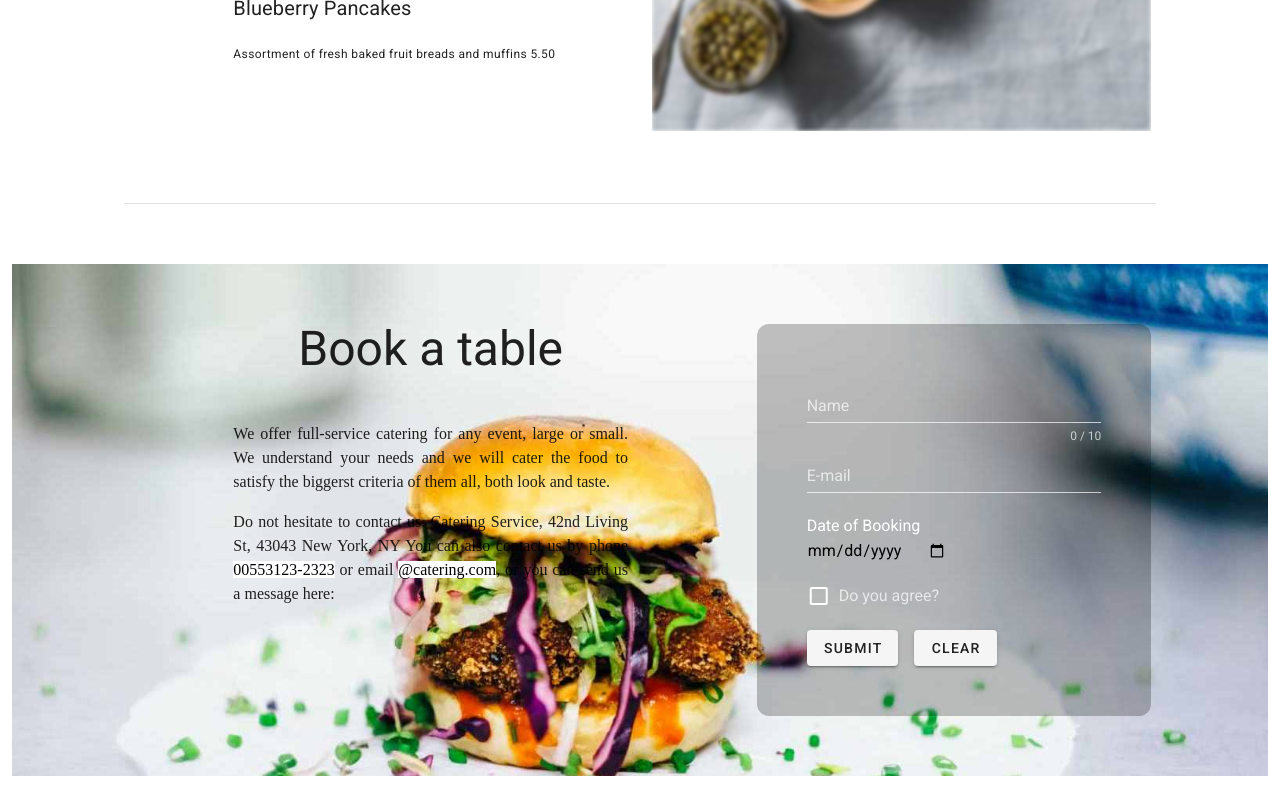
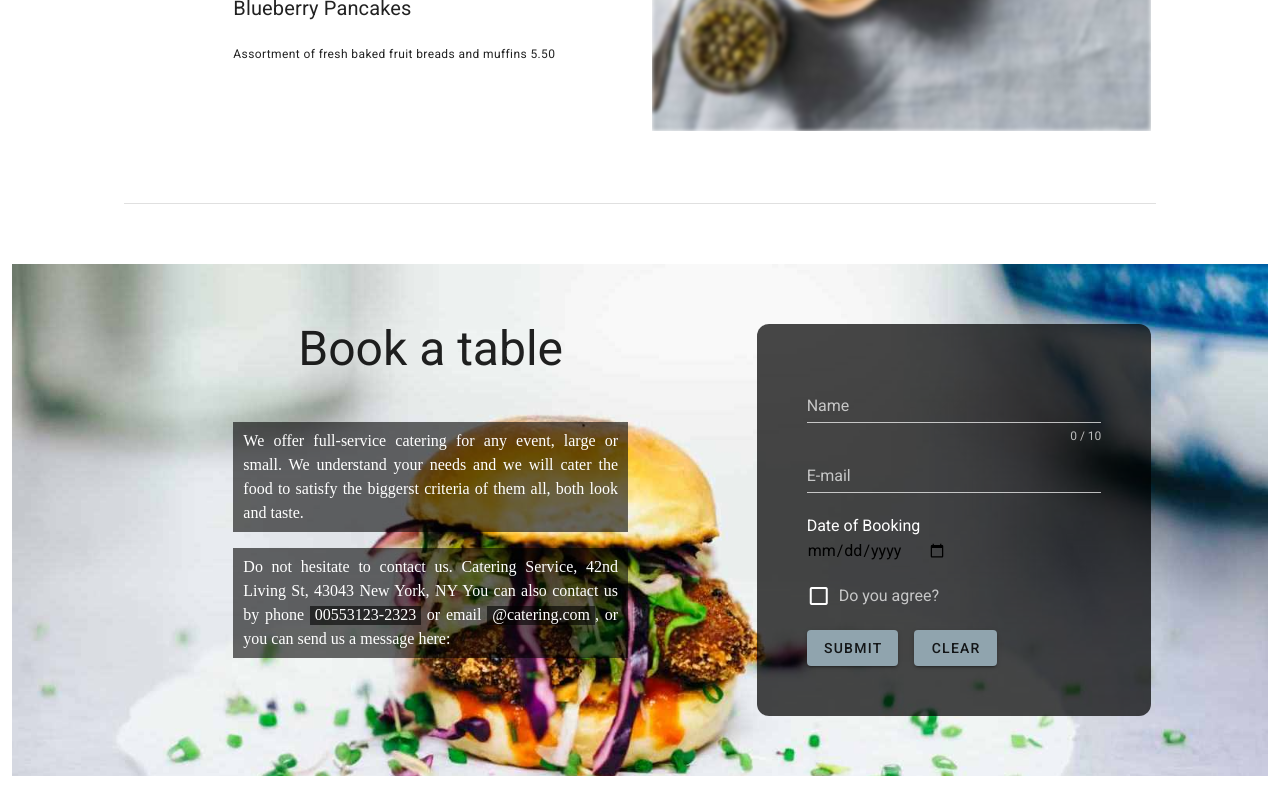
Before and after one commit to OwaisAtVidyaMantra/Dashboard, a Vue app: page /#/about in a window 1280 px wide. Shown: the part 1515-2315 px from the top of the page. Built offline with nearby package versions, Linux system fonts and the light colour scheme.

Commit message:
added styles to about and footer

```diff
--- a/src/components/BookingForm.vue
+++ b/src/components/BookingForm.vue
@@ -1,6 +1,7 @@
 <template>
   <form>
-    <v-text-field color="white"
+    <v-text-field
+      color="white"
       dark
       v-model="name"
       :error-messages="nameErrors"
@@ -20,7 +21,8 @@
       @blur="$v.email.$touch()"
     ></v-text-field>
 
-    <label style="color:#fff"> Date of Booking</label> <v-spacer></v-spacer> <input type="date" style="border 2px solid black" />
+    <label style="color: #fff"> Date of Booking</label> <v-spacer></v-spacer>
+    <input type="date" style="border 2px solid black" />
     <!-- <v-select
       v-model="select"
       :items="items"
@@ -40,21 +42,14 @@
       @blur="$v.checkbox.$touch()"
     ></v-checkbox>
 
-    <v-btn
-      class="mr-4"
-      @click="submit"
-    >
-      submit
-    </v-btn>
-    <v-btn @click="clear">
-      clear
-    </v-btn>
+    <v-btn class="mr-4 blue-grey lighten-2" @click="submit"> submit </v-btn>
+    <v-btn @click="clear" class="blue-grey lighten-2"> clear </v-btn>
   </form>
 </template>
 
 <script>
-  import { validationMixin } from 'vuelidate'
-  import { required, maxLength, email } from 'vuelidate/lib/validators'
+import { validationMixin } from "vuelidate";
+import { required, maxLength, email } from "vuelidate/lib/validators";
 
 export default {
   mixins: [validationMixin],
@@ -64,15 +59,15 @@
     email: { required, email },
     //   select: { required },
     checkbox: {
-        checked (val) {
-          return val
+      checked(val) {
+        return val;
       },
     },
   },
 
   data: () => ({
-      name: '',
-      email: '',
+    name: "",
+    email: "",
     //   select: null,
     //   items: [
     //     'Item 1',
@@ -81,15 +76,17 @@
     //     'Item 4',
     //   ],
     checkbox: false,
-       picker: (new Date(Date.now() - (new Date()).getTimezoneOffset() * 60000)).toISOString().substr(0, 10),
+    picker: new Date(Date.now() - new Date().getTimezoneOffset() * 60000)
+      .toISOString()
+      .substr(0, 10),
   }),
 
   computed: {
-      checkboxErrors () {
-        const errors = []
-        if (!this.$v.checkbox.$dirty) return errors
-        !this.$v.checkbox.checked && errors.push('You must agree to continue!')
-        return errors
+    checkboxErrors() {
+      const errors = [];
+      if (!this.$v.checkbox.$dirty) return errors;
+      !this.$v.checkbox.checked && errors.push("You must agree to continue!");
+      return errors;
     },
     //   selectErrors () {
     //     const errors = []
@@ -97,43 +94,44 @@
     //     !this.$v.select.required && errors.push('Item is required')
     //     return errors
     //   },
-      nameErrors () {
-        const errors = []
-        if (!this.$v.name.$dirty) return errors
-        !this.$v.name.maxLength && errors.push('Name must be at most 10 characters long')
-        !this.$v.name.required && errors.push('Name is required.')
-        return errors
+    nameErrors() {
+      const errors = [];
+      if (!this.$v.name.$dirty) return errors;
+      !this.$v.name.maxLength &&
+        errors.push("Name must be at most 10 characters long");
+      !this.$v.name.required && errors.push("Name is required.");
+      return errors;
     },
-      emailErrors () {
-        const errors = []
-        if (!this.$v.email.$dirty) return errors
-        !this.$v.email.email && errors.push('Must be valid e-mail')
-        !this.$v.email.required && errors.push('E-mail is required')
-        return errors
+    emailErrors() {
+      const errors = [];
+      if (!this.$v.email.$dirty) return errors;
+      !this.$v.email.email && errors.push("Must be valid e-mail");
+      !this.$v.email.required && errors.push("E-mail is required");
+      return errors;
     },
   },
 
   methods: {
-      submit () {
-        this.$v.$touch()
+    submit() {
+      this.$v.$touch();
     },
-      clear () {
-        this.$v.$reset()
-        this.name = ''
-        this.email = ''
-        this.select = null
-        this.checkbox = false
+    clear() {
+      this.$v.$reset();
+      this.name = "";
+      this.email = "";
+      this.select = null;
+      this.checkbox = false;
     },
   },
-  }
+};
 </script>
 <style scoped>
-form{
-        background: #0000003d;
+form {
+  background: rgba(0, 0, 0, 0.719);
   padding: 50px;
   border-radius: 12px;
 }
-.v-text-field__slot label{
-    color: white;
+.v-text-field__slot label {
+  color: rgba(255, 255, 255, 0.753);
 }
 </style>
--- a/src/views/About.vue
+++ b/src/views/About.vue
@@ -136,16 +136,16 @@
       >
         <v-col offset-lg="2" lg="4" cols="12" md="6" >
           <h3 class="text-center text-h3 mb-12">Book a table</h3>
-          <p class="sectionP mt-5 text-justify">
+          <p class="sectionP mt-5 text-justify shaded_text">
             We offer full-service catering for any event, large or small. We
             understand your needs and we will cater the food to satisfy the
             biggerst criteria of them all, both look and taste.
           </p>
-          <p class="sectionP mt-2 text-justify" style="">
+          <p class="sectionP mt-2 text-justify shaded_text" style="">
             Do not hesitate to contact us. Catering Service, 42nd Living St,
             43043 New York, NY You can also contact us by phone
-            <mark style="background: #fff">00553123-2323</mark> or email
-            <mark style="background: #fff">@catering.com</mark>, or you can send
+            <mark >00553123-2323</mark> or email
+            <mark >@catering.com</mark>, or you can send
             us a message here:
           </p>
         </v-col>
@@ -166,3 +166,17 @@ export default {
  components: { "booking-form": BookingForm },
 }
 </script>
+
+<style scoped>
+.shaded_text {
+  background-color: rgba(0, 0, 0, 0.589);
+  padding: 7px 10px;
+  color: white;
+}
+
+.shaded_text mark {
+  background-color: rgba(0, 0, 0, 0.589);
+  color: white;
+  padding: 0px 5px 2px 5px;
+}
+</style>
--- a/src/views/Home.vue
+++ b/src/views/Home.vue
@@ -21,7 +21,7 @@
           <v-col>
             <p class="text-h3 text-center" style="color:#fff">
               Created by
-              <mark style="background:#e85841"  >Owais</mark>
+              <mark  >Owais</mark>
             </p>
           </v-col>
         </v-row>
@@ -62,4 +62,10 @@ export default {
   line-height: 27px !important;
   font-weight: 400 !important;
 }
+
+p mark {
+  background-color: red;
+  padding: 0px 10px 0px 7px;
+  border-radius: 4px;
+}
 </style>
```
Lines whose indentation alone changed are shown as unchanged.
